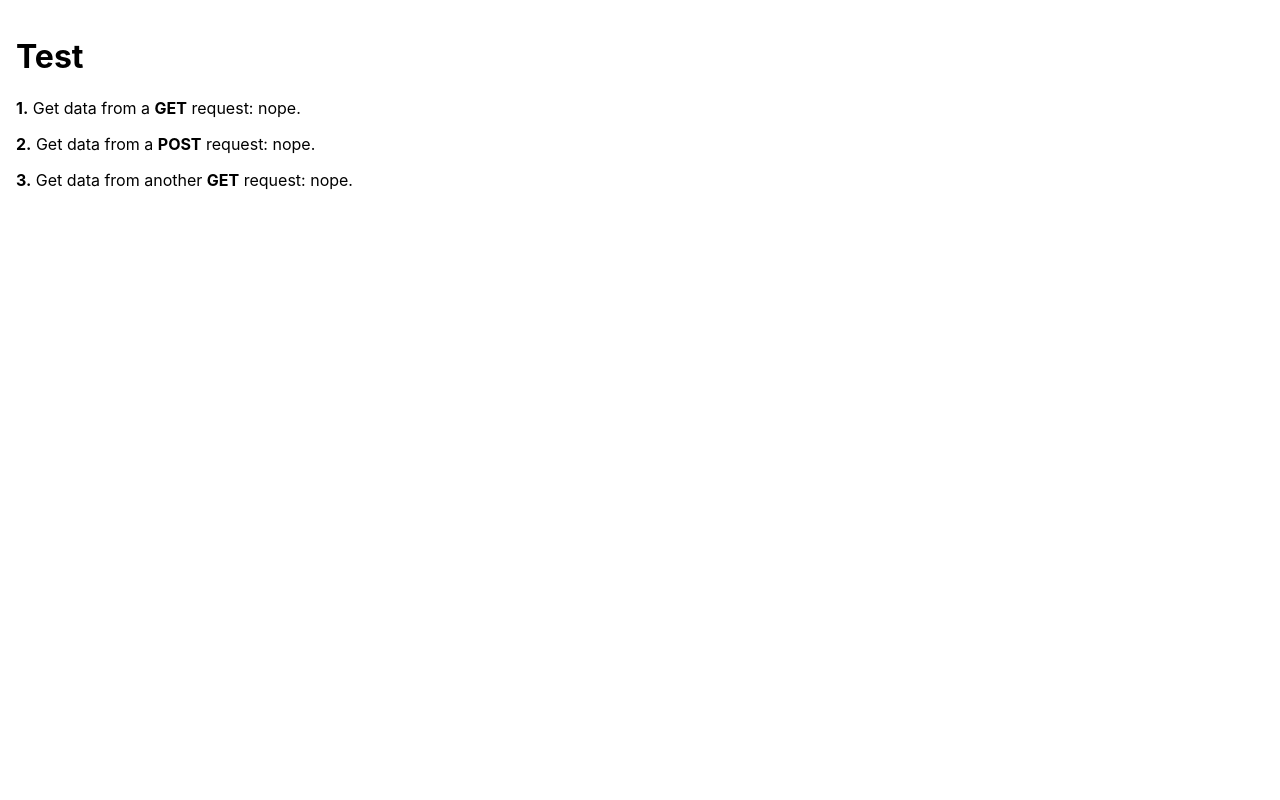
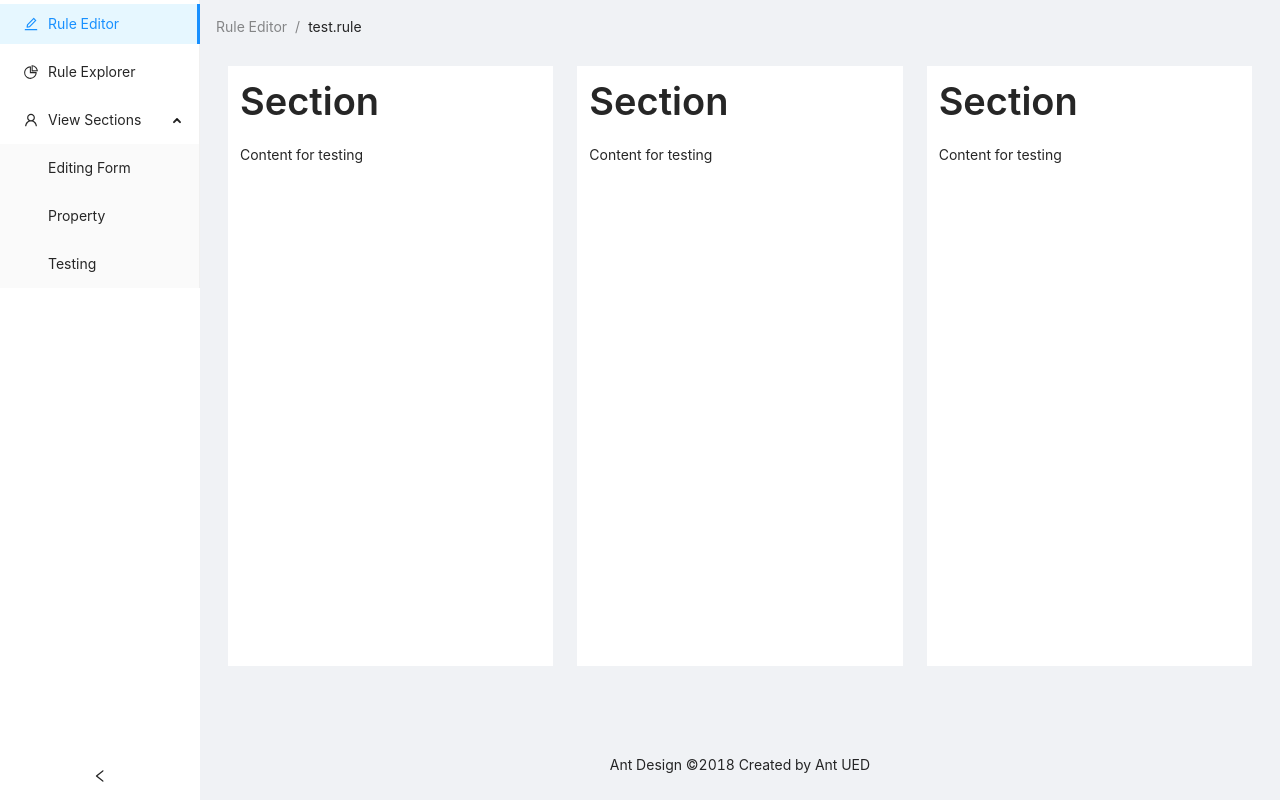
Before and after one commit to RyanFleck/xalgo-tabular-editor-v3, a React (Create React App) app in the folder frontend/: page / in a window 1280 px wide. Built offline with nearby package versions, Linux system fonts and the light colour scheme; no server answers; what axios-retry would draw is missing.

Commit message:
Use Ant Design component library.

```diff
--- a/frontend/package.json
+++ b/frontend/package.json
@@ -4,12 +4,13 @@
   "private": true,
   "proxy": "http://localhost:5000",
   "dependencies": {
+    "@ant-design/icons": "^4.2.1",
     "@testing-library/jest-dom": "^4.2.4",
     "@testing-library/react": "^9.3.2",
     "@testing-library/user-event": "^7.1.2",
+    "antd": "^4.3.4",
     "axios": "^0.19.2",
     "axios-retry": "^3.1.8",
-    "evergreen-ui": "^4.27.4",
     "react": "^16.13.1",
     "react-dom": "^16.13.1",
     "react-scripts": "3.4.1"
--- a/frontend/src/index.css
+++ b/frontend/src/index.css
@@ -1,5 +1,9 @@
+@import "~antd/dist/antd.css";
+
+html,
 body {
   margin: 0;
+  padding: 0;
   font-family: -apple-system, BlinkMacSystemFont, "Segoe UI", "Roboto", "Oxygen",
     "Ubuntu", "Cantarell", "Fira Sans", "Droid Sans", "Helvetica Neue",
     sans-serif;
@@ -7,11 +11,12 @@ body {
   -moz-osx-font-smoothing: grayscale;
 }
 
-#app-wrap {
-  padding: 1em;
+#components-layout-demo-side .logo {
+  height: 32px;
+  background: rgba(255, 255, 255, 0.2);
+  margin: 16px;
 }
 
-code {
-  font-family: source-code-pro, Menlo, Monaco, Consolas, "Courier New",
-    monospace;
+.site-layout .site-layout-background {
+  background: #fff;
 }
--- a/frontend/src/index.js
+++ b/frontend/src/index.js
@@ -3,75 +3,11 @@ import ReactDOM from "react-dom";
 import "./index.css";
 import * as serviceWorker from "./serviceWorker";
 
-import axios from "axios";
-import axiosRetry from "axios-retry";
-
-axiosRetry(axios, { retryDelay: axiosRetry.exponentialDelay });
-
-class App extends React.Component {
-  constructor(props) {
-    super(props);
-    this.state = {
-      get: false,
-      getData: {},
-      post: false,
-      postData: {},
-    };
-  }
-
-  componentDidMount() {
-    /* Attempt GET */
-    axios.get("/api/get").then((res) => {
-      console.log("GETting data...");
-      this.setState({ get: true, getData: res.data });
-    });
-
-    /* Attempt POST */
-    axios.post("/api/post", { message: "Hello POST" }).then((res) => {
-      console.log("POSTing data...");
-      this.setState({ post: true, postData: res.data });
-    });
-
-    /* Attempt another GET */
-    axios.get("/api/get/users").then((res) => {
-      console.log("GETting data...");
-      this.setState({ users: true, userData: res.data });
-    });
-  }
-
-  render() {
-    return (
-      <div id="app-wrap">
-        <h1>Test</h1>
-        <p>
-          <b>1.</b> Get data from a <b>GET</b> request:{" "}
-          {this.state.get ? "yep, got it" : "nope"}.
-        </p>
-        {this.state.get ? (
-          <pre>{JSON.stringify(this.state.getData, null, 2)}</pre>
-        ) : null}
-        <p>
-          <b>2.</b> Get data from a <b>POST</b> request:{" "}
-          {this.state.post ? "yep, success" : "nope"}.
-        </p>
-        {this.state.post ? (
-          <pre>{JSON.stringify(this.state.postData, null, 2)}</pre>
-        ) : null}
-        <p>
-          <b>3.</b> Get data from another <b>GET</b> request:{" "}
-          {this.state.users ? "yep, success" : "nope"}.
-        </p>
-        {this.state.users ? (
-          <pre>{JSON.stringify(this.state.userData, null, 2)}</pre>
-        ) : null}
-      </div>
-    );
-  }
-}
+import Home from "./pages/Home";
 
 ReactDOM.render(
   <React.StrictMode>
-    <App />
+    <Home />
   </React.StrictMode>,
   document.getElementById("root")
 );
--- /dev/null
+++ b/frontend/src/pages/Home.jsx
@@ -0,0 +1,103 @@
+import React from "react";
+import { Layout, Menu, Breadcrumb, Typography, Row, Col } from "antd";
+import {
+  DesktopOutlined,
+  PieChartOutlined,
+  GlobalOutlined,
+  EditOutlined,
+  FileOutlined,
+  TeamOutlined,
+  UserOutlined,
+} from "@ant-design/icons";
+import axios from "axios";
+import axiosRetry from "axios-retry";
+
+axiosRetry(axios, { retryDelay: axiosRetry.exponentialDelay });
+const { Header, Content, Footer, Sider } = Layout;
+const { Title, Paragraph, Text } = Typography;
+const { SubMenu } = Menu;
+
+export default class Home extends React.Component {
+  constructor(props) {
+    super(props);
+    this.state = {
+      sidebarCollapsed: false,
+      columnSpan: 8,
+      path: ["Rule Editor", "test.rule"],
+    };
+
+    this.collapse = this.collapse.bind(this);
+  }
+
+  componentDidMount() {
+    /* Attempt GET */
+    axios.get("/api/get").then((res) => {
+      console.log("GETting data...");
+      this.setState({ get: true, getData: res.data });
+    });
+  }
+
+  collapse(newState) {
+    this.setState({ sidebarCollapsed: newState });
+  }
+
+  render() {
+    return (
+      <Layout style={{ minHeight: "100vh" }}>
+        <Sider
+          collapsible
+          collapsed={this.state.sidebarCollapsed}
+          onCollapse={this.collapse}
+          theme="light"
+        >
+          <div className="logo" />
+          <Menu
+            defaultSelectedKeys={["1"]}
+            defaultOpenKeys={["sub1"]}
+            mode="inline"
+          >
+            <Menu.Item key="1" icon={<EditOutlined />}>
+              Rule Editor
+            </Menu.Item>
+            <Menu.Item key="2" icon={<PieChartOutlined />}>
+              Rule Explorer
+            </Menu.Item>
+            <SubMenu key="sub1" icon={<UserOutlined />} title="View Sections">
+              <Menu.Item key="3">Editing Form</Menu.Item>
+              <Menu.Item key="4">Property</Menu.Item>
+              <Menu.Item key="5">Testing</Menu.Item>
+            </SubMenu>
+          </Menu>
+        </Sider>
+        <Layout className="site-layout">
+          <Content style={{ margin: "0 16px" }}>
+            <Breadcrumb style={{ margin: "16px 0" }}>
+              {this.state.path.map((x) => (
+                <Breadcrumb.Item>{x}</Breadcrumb.Item>
+              ))}
+            </Breadcrumb>
+            <Row>
+              <Col span={this.state.columnSpan}>{infoCard()}</Col>
+              <Col span={this.state.columnSpan}>{infoCard()}</Col>
+              <Col span={this.state.columnSpan}>{infoCard()}</Col>
+            </Row>
+          </Content>
+          <Footer style={{ textAlign: "center" }}>
+            Ant Design ©2018 Created by Ant UED
+          </Footer>
+        </Layout>
+      </Layout>
+    );
+  }
+}
+
+function infoCard() {
+  return (
+    <div
+      style={{ margin: 12, minHeight: 600, padding: 12, background: "white" }}
+    >
+      <Title>Section</Title>
+      <Paragraph>Content for testing</Paragraph>
+    </div>
+  );
+}
```
Also changed, not shown: frontend/src/pages/App.jsx (added, +65 -0 lines), frontend/src/components/Editor.jsx (added), frontend/src/components/Testing.jsx (added), frontend/src/components/Viewer.jsx (added), 1 other file (tests, documents, lock files or other folders).
